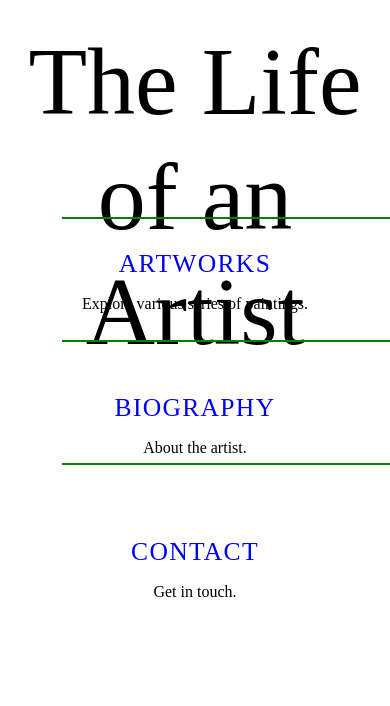
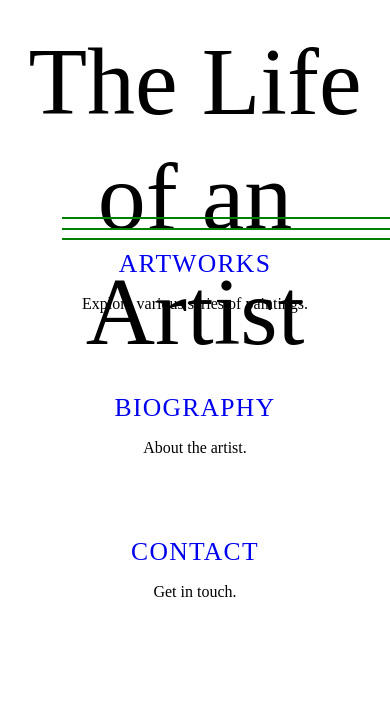
Before and after one commit to anad-zeal/aep_new_menu, a PHP site: page / in a window 390 px wide; the page is wider, and only the part inside the window is pictured. Shown: the top 706 px of that part. Run offline with PHP 8.4, Linux system fonts and the light colour scheme; some web fonts are replaced.

Commit message:
Update: Adjust hamburger button height in style.css

```diff
--- a/assets/css/style.css
+++ b/assets/css/style.css
@@ -87,7 +87,7 @@ background: transparent;
 border: none;
 cursor: pointer;
 width: 440px;
-height: 250px;
+height: 25px;
 display: flex;
 flex-direction: column;
 justify-content: space-between;
```
